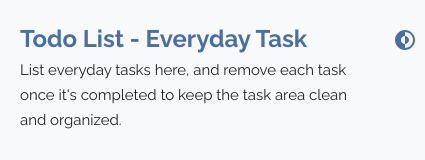
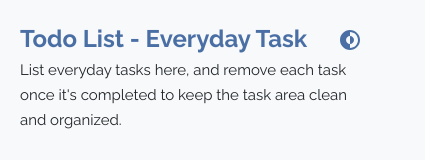
Before and after one commit to debjit-dey-wts/Everyday-to-do-list, a plain HTML site: page index.html in a window 390 px wide. Shown: the top 160 px of the page, 425 px wide, since content can reach past the window. Drawn offline with Linux system fonts and the light colour scheme.

Commit message:
CSS changes

```diff
--- a/CSS/style.css
+++ b/CSS/style.css
@@ -241,7 +241,8 @@ p {
     }
     .theme-toggle{
         top: 0;
-        margin-left: 15px;
+        right: 0;
+        left: unset;
     }
     .todo-item {
         padding: 10px;
```
